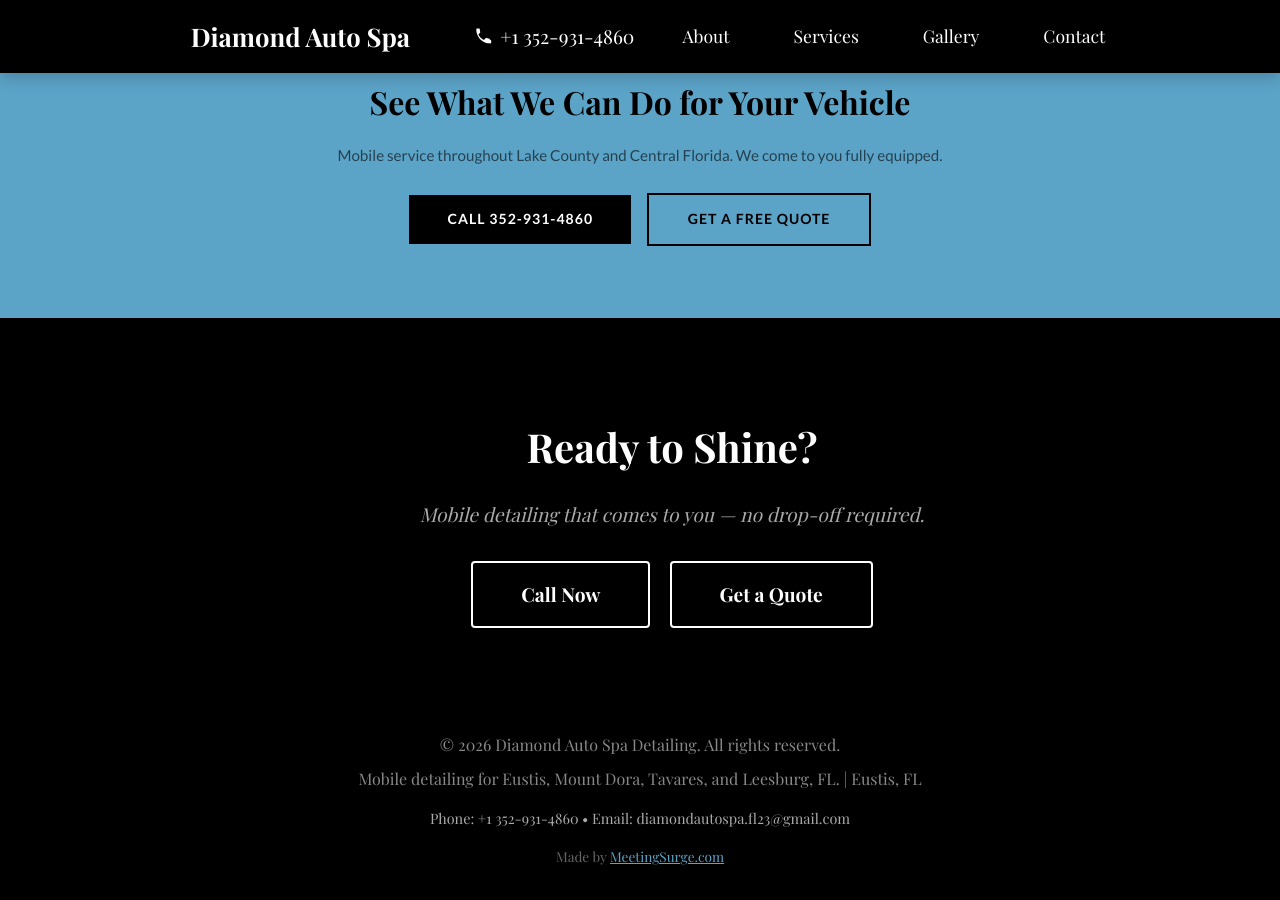
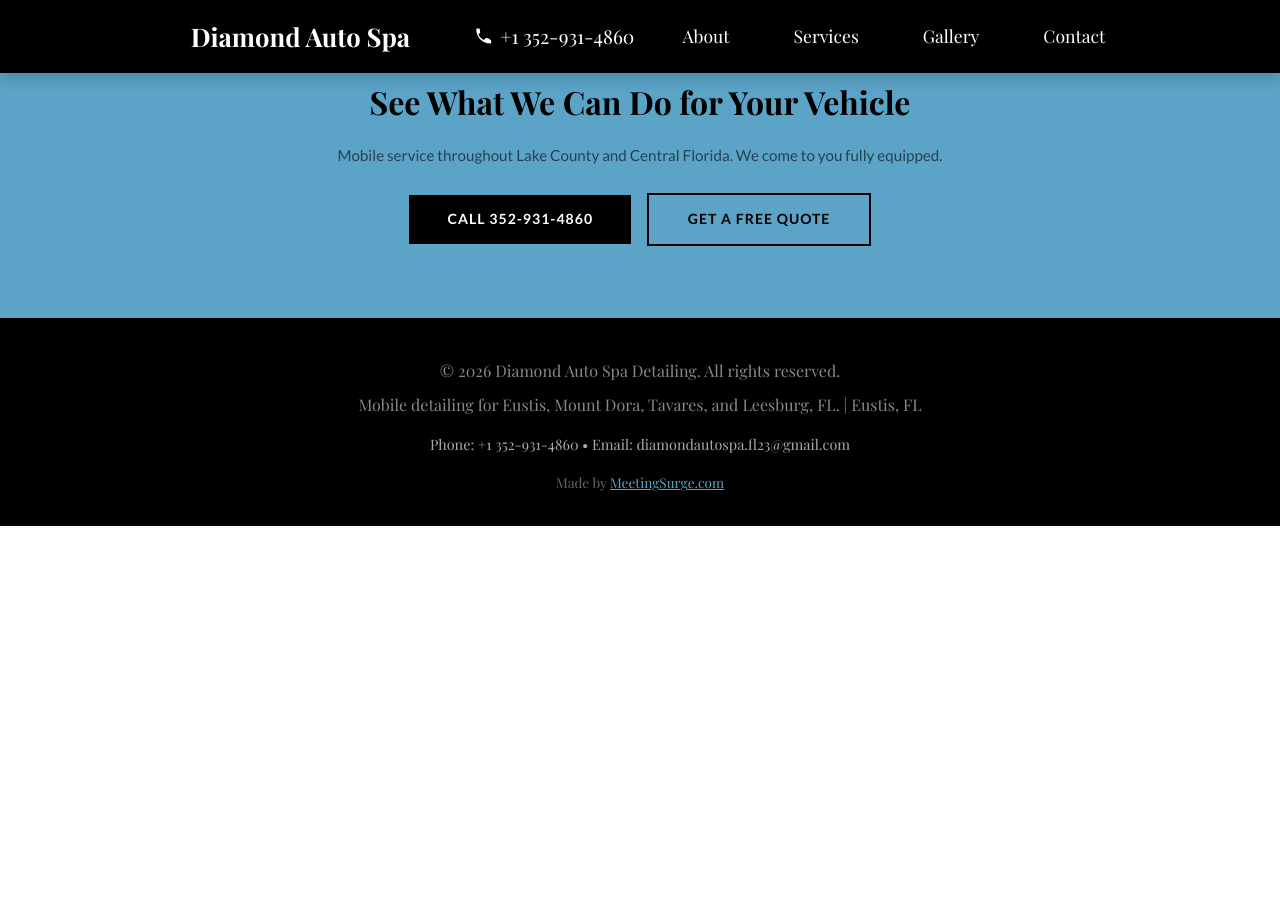
Before and after one commit to JamesBrownR/Diamond-Auto-Spa-Detailing, a Jekyll site: the page built from reviews/index.html, in a window 1280 px wide and 900 px high, scrolled down 3985 px. Built offline with Jekyll 4.4.1, drawn with Linux system fonts in a browser that asks for light colours; some web fonts are replaced; after the commit the page ends 4511 px from its top, so only the background shows below that.

Commit message:
Update default.html

```diff
--- a/_layouts/default.html
+++ b/_layouts/default.html
@@ -213,12 +213,7 @@
 
 {{ content }}
 
-<section class="cta-section-sub">
-    <h2>Ready to Shine?</h2>
-    <p>Mobile detailing that comes to you — no drop-off required.</p>
-    <a href="tel:+13529314860" class="cta-bbutton" style="color:#fff; margin-right: 1rem;">Call Now</a>
-    <a href="{{ site.baseurl }}/#contact" class="cta-bbutton" style="color:#fff;">Get a Quote</a>
-</section>
+
 
 <footer>
     <p>© 2026 Diamond Auto Spa Detailing. All rights reserved.</p>
```
